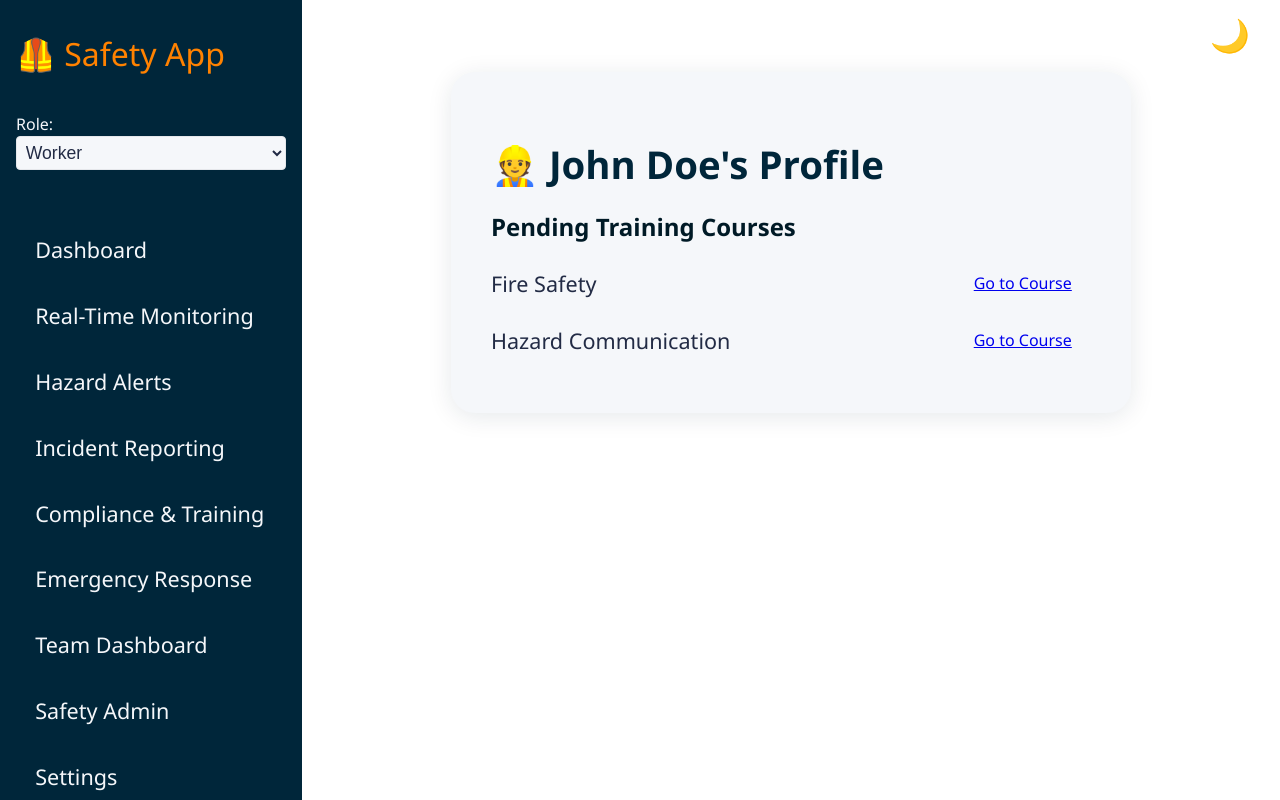
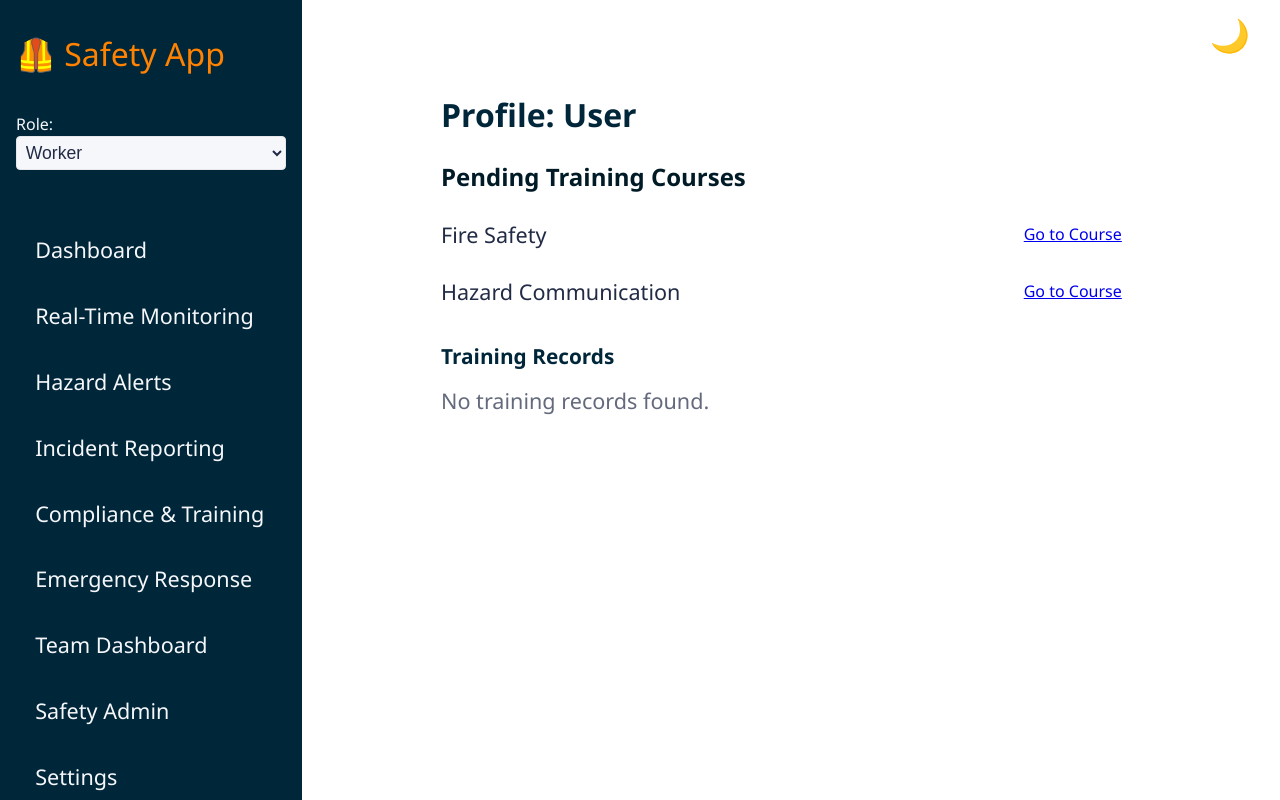
Before and after one commit to 15811643/007-safety-app, a React (Vite) app: page /profile in a window 1280 px wide. Shown: the top 800 px of the page. Built offline with nearby package versions, Linux system fonts and the light colour scheme.

Commit message:
Update TrafficProtectionPlan and WorkerProfile components

```diff
--- a/src/components/TrafficProtectionPlan.jsx
+++ b/src/components/TrafficProtectionPlan.jsx
@@ -93,15 +93,22 @@ const closureTypesDetailed = [
   // Add more groups as needed
 ];
 
-// Add a helper for section headings with orange accent in dark mode
+// Update SectionHeading to use --color-primary in light mode and --color-accent in dark mode
 const SectionHeading = ({ children }) => (
-  <legend style={{
-    fontWeight: 'bold',
-    fontSize: '1.2rem',
-    color: 'var(--color-accent)',
-    marginBottom: '1rem',
-    letterSpacing: '0.01em',
-  }}>{children}</legend>
+  <legend
+    style={{
+      fontWeight: 'bold',
+      fontSize: '1.2rem',
+      color: typeof window !== 'undefined' && document.documentElement.getAttribute('data-theme') === 'dark'
+        ? 'var(--color-accent)'
+        : 'var(--color-primary)',
+      marginBottom: '1rem',
+      letterSpacing: '0.01em',
+      transition: 'color 0.3s',
+    }}
+  >
+    {children}
+  </legend>
 );
 
 const TrafficProtectionPlan = () => {
--- a/src/components/WorkerProfile.jsx
+++ b/src/components/WorkerProfile.jsx
@@ -11,12 +11,13 @@ const workerProfile = {
   ]
 };
 
-function WorkerProfile() {
+function WorkerProfile({ user }) {
+  const training = user?.training || [];
   const pendingCourses = workerProfile.assignedCourses.filter(c => c.status === 'pending');
 
   return (
-    <div className="card" style={{ maxWidth: 600, margin: '2rem auto' }}>
-      <h1 className="heading">👷 {workerProfile.name}'s Profile</h1>
+    <div style={{ padding: '2rem', maxWidth: 700, margin: '0 auto' }}>
+      <h1 style={{ fontSize: '2rem', marginBottom: '1.5rem' }}>Profile: {user?.name || user?.username || 'User'}</h1>
       <h2 className="subtitle">Pending Training Courses</h2>
       {pendingCourses.length === 0 ? (
         <p>All assigned training courses are completed! 🎉</p>
@@ -32,6 +33,31 @@ function WorkerProfile() {
           ))}
         </ul>
       )}
+      <section style={{ marginTop: '2rem' }}>
+        <h2 style={{ fontSize: '1.3rem', color: 'var(--color-primary)', marginBottom: '1rem' }}>Training Records</h2>
+        {training.length === 0 ? (
+          <div style={{ color: 'var(--color-text)', opacity: 0.7 }}>No training records found.</div>
+        ) : (
+          <table style={{ width: '100%', borderCollapse: 'collapse', fontSize: '1.1rem', background: 'var(--color-bg-card)' }}>
+            <thead>
+              <tr style={{ background: 'var(--color-nav-link-active)', color: 'var(--color-primary)' }}>
+                <th style={{ padding: 8, border: '1px solid var(--color-border)' }}>Training Name</th>
+                <th style={{ padding: 8, border: '1px solid var(--color-border)' }}>Status</th>
+                <th style={{ padding: 8, border: '1px solid var(--color-border)' }}>Date</th>
+              </tr>
+            </thead>
+            <tbody>
+              {training.map((t, i) => (
+                <tr key={i}>
+                  <td style={{ padding: 8, border: '1px solid var(--color-border)' }}>{t.name}</td>
+                  <td style={{ padding: 8, border: '1px solid var(--color-border)' }}>{t.status}</td>
+                  <td style={{ padding: 8, border: '1px solid var(--color-border)' }}>{t.date}</td>
+                </tr>
+              ))}
+            </tbody>
+          </table>
+        )}
+      </section>
     </div>
   );
 }
```
